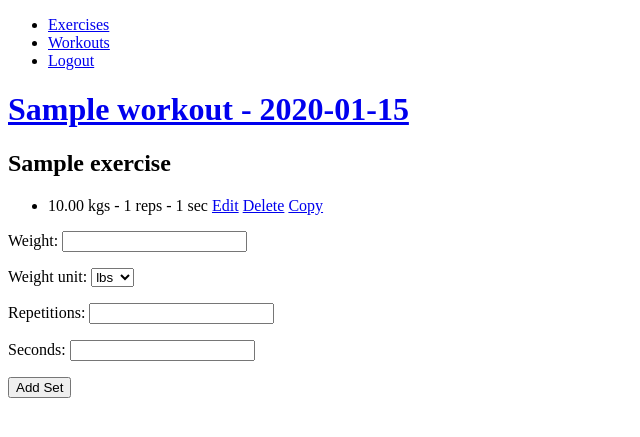
After one commit to alexcjwei/LiftLog, a Django app: page /workouts/exercises/1/ in a window 1280 px wide. The commit adds this page. Shown: the top 437 px of the page, without its empty margins (0-640 px from the left). Run offline with Django 4.2, Linux system fonts and the light colour scheme; a user stored in the database is signed in; tables that the repository leaves empty hold one stand-in row (values such as "Sample post").

Commit message:
adds buncha workout features -- add, copy, edit, delete sets

```diff
--- a/backend/workouts/forms.py
+++ b/backend/workouts/forms.py
@@ -21,3 +21,9 @@ class WorkoutExerciseForm(forms.ModelForm):
     class Meta:
         model = models.WorkoutExercise
         fields = ["exercise"]
+
+
+class SetForm(forms.ModelForm):
+    class Meta:
+        model = models.Set
+        fields = ["weight", "weight_unit", "repetitions", "seconds"]
--- a/backend/workouts/models.py
+++ b/backend/workouts/models.py
@@ -1,4 +1,5 @@
 from django.db import models
+from django.urls import reverse
 
 from accounts.models import Profile
 from exercises.models import Exercise
--- /dev/null
+++ b/backend/workouts/templates/workouts/set_confirm_delete.html
@@ -0,0 +1,5 @@
+<form method="post">{% csrf_token %}
+    <p>Are you sure you want to delete "{{ object }}"?</p>
+    {{ form }}
+    <input type="submit" value="Confirm">
+</form>
--- /dev/null
+++ b/backend/workouts/templates/workouts/workout_base.html
@@ -0,0 +1,5 @@
+{% extends 'base.html' %}
+
+{% block content %}
+<h1><a href="{% url 'workouts:detail' pk=workout.id %}">{{ workout }}</a></h1>
+{% endblock %}
--- a/backend/workouts/templates/workouts/workout_list.html
+++ b/backend/workouts/templates/workouts/workout_list.html
@@ -6,7 +6,11 @@
 <ul>
 {% if workout_list %}
     {% for workout in workout_list %}
-        <li><a href={% url 'workouts:detail' workout.id %}>{{ workout }} </a></li>
+        <li>
+            <a href={% url 'workouts:detail' workout.id %}>{{ workout }}</a>
+            <a href={% url 'workouts:workout_copy' workout.id %}>Copy</a>
+            <a href={% url 'workouts:workout_delete' workout.id %}>Delete</a>
+        </li>
     {% endfor %}
 {% else %}
     <li>No workouts yet.</li>
--- /dev/null
+++ b/backend/workouts/templates/workouts/workoutexercise_base.html
@@ -0,0 +1,8 @@
+{% extends 'workouts/workout_base.html' %}
+
+{% block content %}
+    {% with workout=workoutexercise.workout %}
+        {{ block.super }}
+    {% endwith%}
+    <h2>{{ workoutexercise.exercise }}</h2>
+{% endblock %}
--- a/backend/workouts/templates/workouts/workoutexercise_detail.html
+++ b/backend/workouts/templates/workouts/workoutexercise_detail.html
@@ -1,5 +1,20 @@
-{% extends 'workouts/base.html' %}
+{% extends 'workouts/workoutexercise_base.html' %}
 
 {% block content %}
-Hello, world!
+    {{ block.super }}
+    <ul>
+    {% for set in workoutexercise.sets.all %}
+        <li>
+            {{ set }}
+            <a href={%url 'workouts:set_update' pk=set.id%}>Edit</a>
+            <a href={%url 'workouts:set_delete' pk=set.id%}>Delete</a>
+            <a href={%url 'workouts:set_copy' pk=set.id%}>Copy</a>
+        </li>
+    {% endfor %}
+    </ul>
+    <form method="post" action="{% url 'workouts:set_add' workout_exercise_id=workoutexercise.id %}">
+        {% csrf_token %}
+        {{ add_set_form.as_p }}
+        <button type="submit">Add Set</button>
+    </form>
 {% endblock %}
--- a/backend/workouts/urls.py
+++ b/backend/workouts/urls.py
@@ -4,22 +4,31 @@ from . import views
 
 app_name = "workouts"
 urlpatterns = [
+    # Workout
     path("", views.WorkoutListView.as_view(), name="index"),
     path("create/", views.WorkoutCreateView.as_view(), name="create"),
     path("<int:pk>/", views.WorkoutDetailView.as_view(), name="detail"),
+    path("<int:pk>/copy", views.workout_copy, name="workout_copy"),
+    path("<int:pk>/delete", views.workout_delete, name="workout_delete"),
+    # WorkoutExercise
     path(
-        "<int:workout_id>/exercises/add/",
+        "<int:workout_id>/add-exercise/",
         views.workout_exercise_add,
         name="workout_exercise_add",
     ),
     path(
-        "<int:workout_id>/exercises/<int:workout_exercise_id>/delete/",
+        "exercises/<int:workout_exercise_id>/delete/",
         views.workout_exercise_delete,
         name="workout_exercise_delete",
     ),
     path(
-        "<int:workout_id>/exercises/<int:pk>/",
+        "exercises/<int:pk>/",
         views.WorkoutExerciseDetailView.as_view(),
         name="workout_exercise_detail",
     ),
+    # Sets
+    path("exercises/<int:workout_exercise_id>/add-set/", views.set_add, name="set_add"),
+    path("sets/<int:pk>/edit/", views.SetUpdateView.as_view(), name="set_update"),
+    path("sets/<int:pk>/delete/", views.set_delete, name="set_delete"),
+    path("sets/<int:pk>/copy/", views.set_copy, name="set_copy"),
 ]
--- a/backend/workouts/views.py
+++ b/backend/workouts/views.py
@@ -38,8 +38,29 @@ class WorkoutCreateView(LoginRequiredMixin, generic.CreateView):
         return super().form_valid(form)
 
 
+@login_required
+def workout_delete(request, pk):
+    workout = get_object_or_404(models.Workout, pk=pk)
+    workout.delete()
+    return redirect("workouts:index")
+
+
+@login_required
+def workout_copy(request, pk):
+    workout = get_object_or_404(models.Workout, pk=pk)
+    workout.pk = None
+    workout.save()
+    return redirect("workouts:index")
+
+
 class WorkoutExerciseDetailView(LoginRequiredMixin, generic.DetailView):
     model = models.WorkoutExercise
+
+    def get_context_data(self, **kwargs):
+        context = super().get_context_data(**kwargs)
+        context["workout"] = context["workoutexercise"].workout
+        context["add_set_form"] = forms.SetForm()
+        return context
 
 
 @login_required
@@ -52,13 +73,53 @@ def workout_exercise_add(request, workout_id):
             workout_exercise.save()
             return redirect("workouts:detail", pk=workout_id)
 
-    else:
-        form = forms.WorkoutExerciseForm()
-    return render(request, "workouts/workout_exercise_add.html", {"form": form})
+
+@login_required
+def workout_exercise_delete(request, workout_exercise_id):
+    workout_exercise = get_object_or_404(models.WorkoutExercise, pk=workout_exercise_id)
+    workout_exercise.delete()
+    return redirect("workouts:detail", pk=workout_id)
 
 
 @login_required
-def workout_exercise_delete(request, workout_id, workout_exercise_id):
+def set_add(request, workout_exercise_id):
     workout_exercise = get_object_or_404(models.WorkoutExercise, pk=workout_exercise_id)
-    workout_exercise.delete()
-    return redirect("workouts:detail", pk=workout_id)
+    if request.method == "POST":
+        form = forms.SetForm(request.POST)
+        if form.is_valid():
+            set = form.save(commit=False)
+            set.workout_exercise_id = workout_exercise_id
+            set.save()
+            return redirect("workouts:workout_exercise_detail", pk=workout_exercise_id)
+
+
+@login_required
+def set_delete(request, pk):
+    set = get_object_or_404(models.Set, pk=pk)
+    set.delete()
+    return redirect("workouts:workout_exercise_detail", pk=set.workout_exercise_id)
+
+
+@login_required
+def set_copy(request, pk):
+    set = get_object_or_404(models.Set, pk=pk)
+    # A. Wei - By setting the pk to None, Django will create a new instance and autogen a new pk.
+    set.pk = None
+    set.save()
+    return redirect("workouts:workout_exercise_detail", pk=set.workout_exercise_id)
+
+
+class SetDetailView(LoginRequiredMixin, generic.DetailView):
+    model = models.Set
+
+
+class SetUpdateView(LoginRequiredMixin, generic.UpdateView):
+    model = models.Set
+    fields = ["weight", "weight_unit", "repetitions", "seconds"]
+    template_name_suffix = "_update_form"
+
+    def get_success_url(self):
+        return reverse_lazy(
+            "workouts:workout_exercise_detail",
+            kwargs={"pk": self.object.workout_exercise.id},
+        )
```
Also changed, not shown: backend/workouts/templates/workouts/set_update_form.html (added, +12 -0 lines), backend/workouts/templates/workouts/workout_detail.html (+4 -4 lines).
